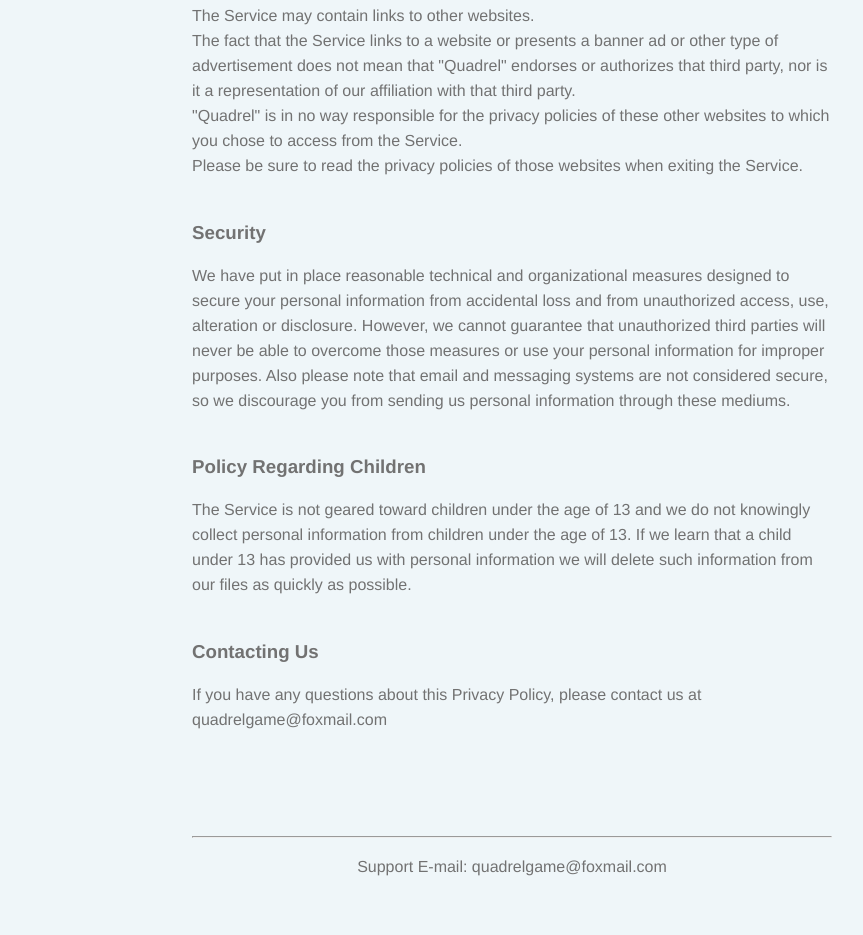
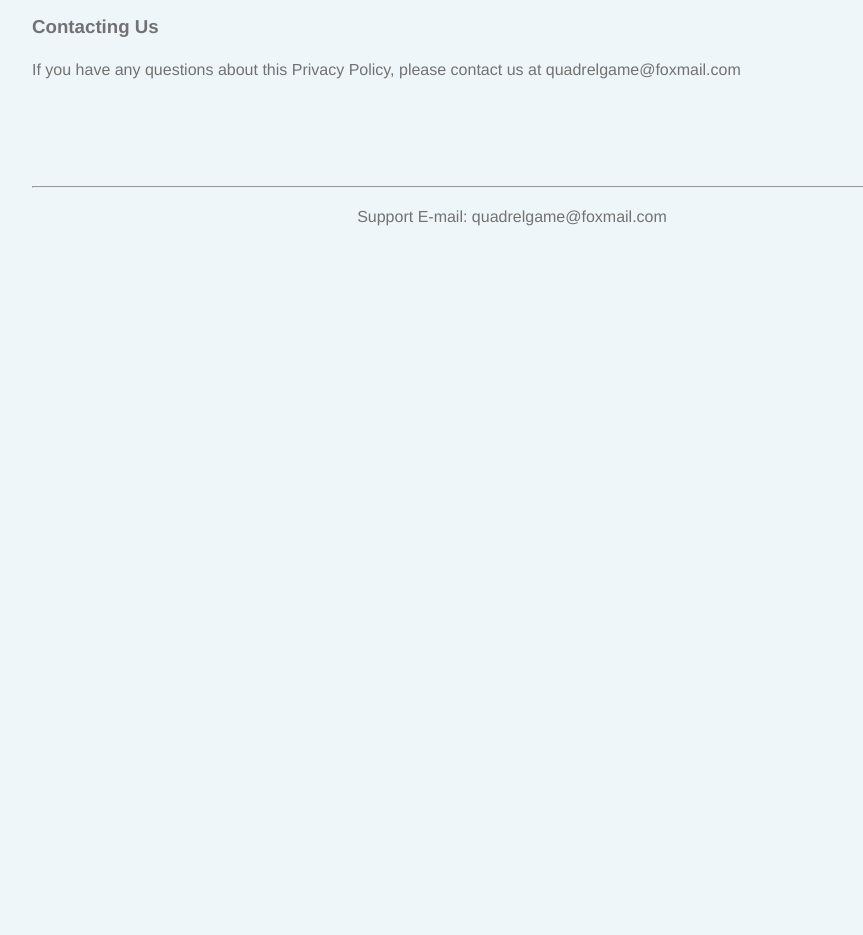
Before and after one commit to quadrelgame/quadrelgame.github.io, a plain HTML site: page policy.html in a window 1280 px wide. Shown: the part 2215-3150 px from the top of the page, without its empty margins (128-991 px from the left). After the commit the page ends 2500 px from the top, so only its background shows below. Drawn offline with Linux system fonts and the light colour scheme.

Commit message:
修改policy.html

```diff
--- a/policy.html
+++ b/policy.html
@@ -19,12 +19,12 @@ p {
 	height: 120px;
 }
 .content {
-	max-width: 640;
+	max-width: 960;
 	margin: auto;
 	padding: 40px 0px;
 }
 .footer {
-	max-width: 640;
+	max-width: 960;
 	margin: auto;
 	padding: 40px 0px;
 }
```
